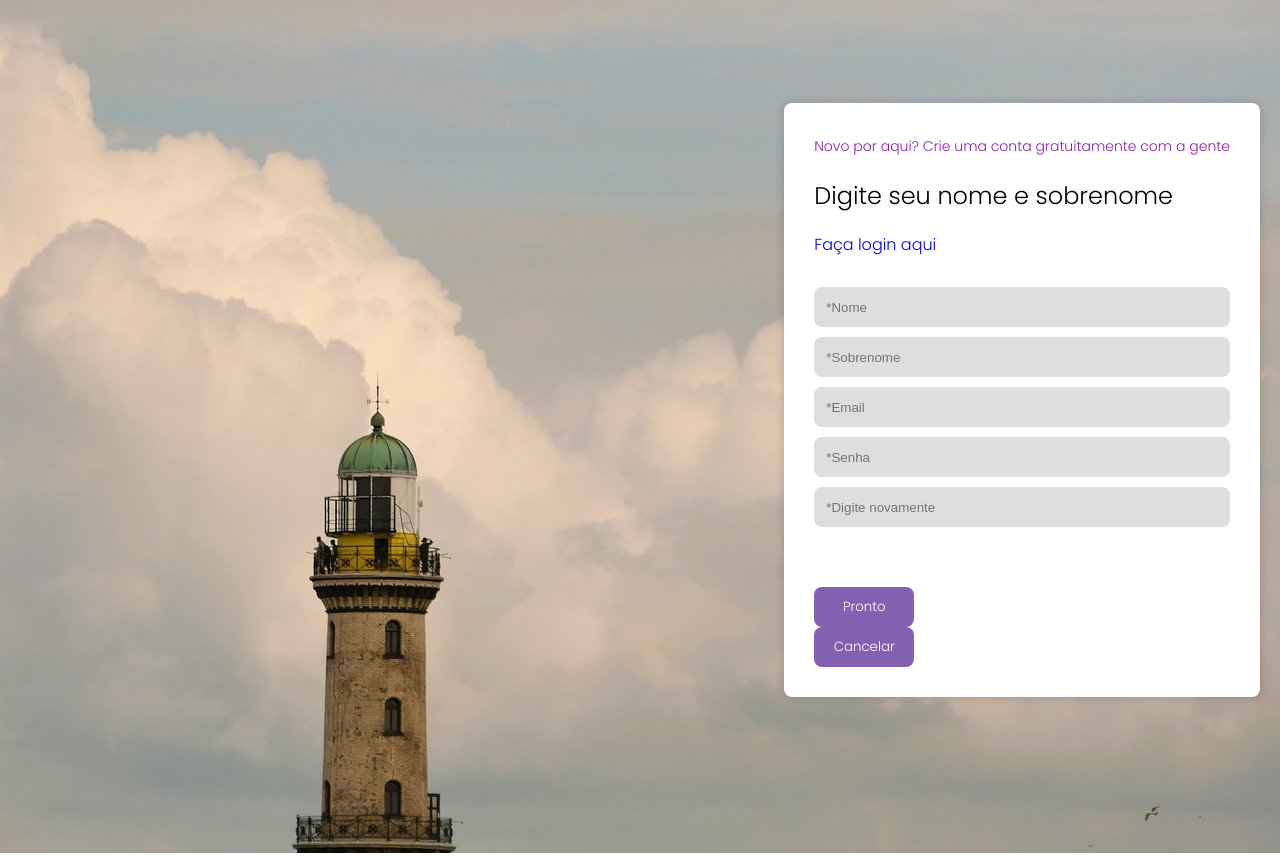
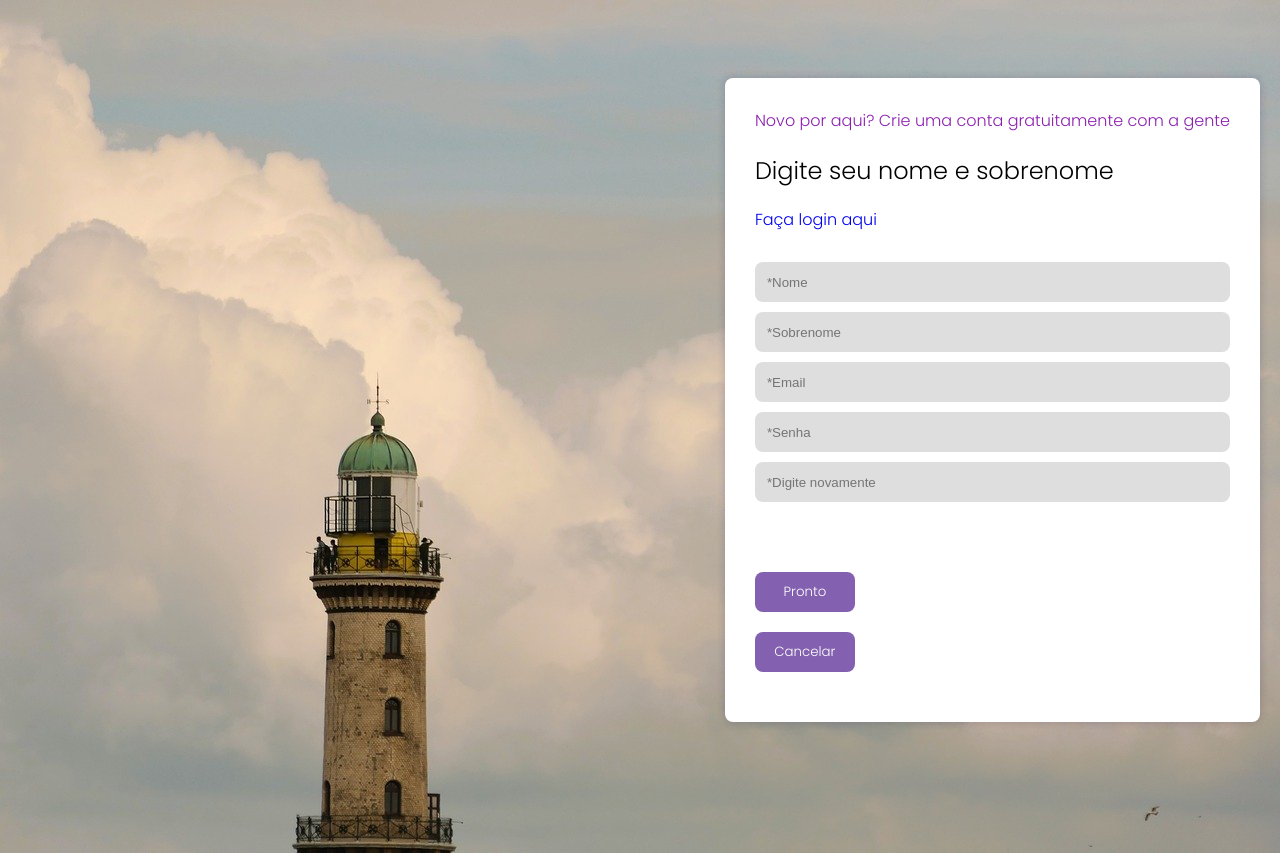
Before and after one commit to httpsdfaa/frontend-register, a React (Create React App) app: page /inscreva-se in a window 1280 px wide. Built offline with nearby package versions, Linux system fonts and the light colour scheme.

Commit message:
estilizando links e resolvendo bugs

```diff
--- a/src/components/template/LoginTemplate.css
+++ b/src/components/template/LoginTemplate.css
@@ -1,13 +1,3 @@
 div.login div.nameInput {
     padding-top: 30px;
 }
-
-div.login div.button{
-    padding-top: 30px;
-}
-
-span {
-    font-size: 14px;
-    color: rgb(0, 105, 197);
-    cursor: pointer;
-}
--- a/src/components/template/index.css
+++ b/src/components/template/index.css
@@ -50,6 +50,7 @@ div.button button {
     width: 100px;
     font-family: var(--font-default-family);
     color: #fff;
+    margin-bottom: 10px;
 }
 
 div.button button, div.nameInput input {
@@ -60,7 +61,7 @@ div.button {
     display: flex;
     width: 100%;
     justify-content: space-between;
-
+    margin: 10px 0;
 }
 
 div.button button:hover {
```
